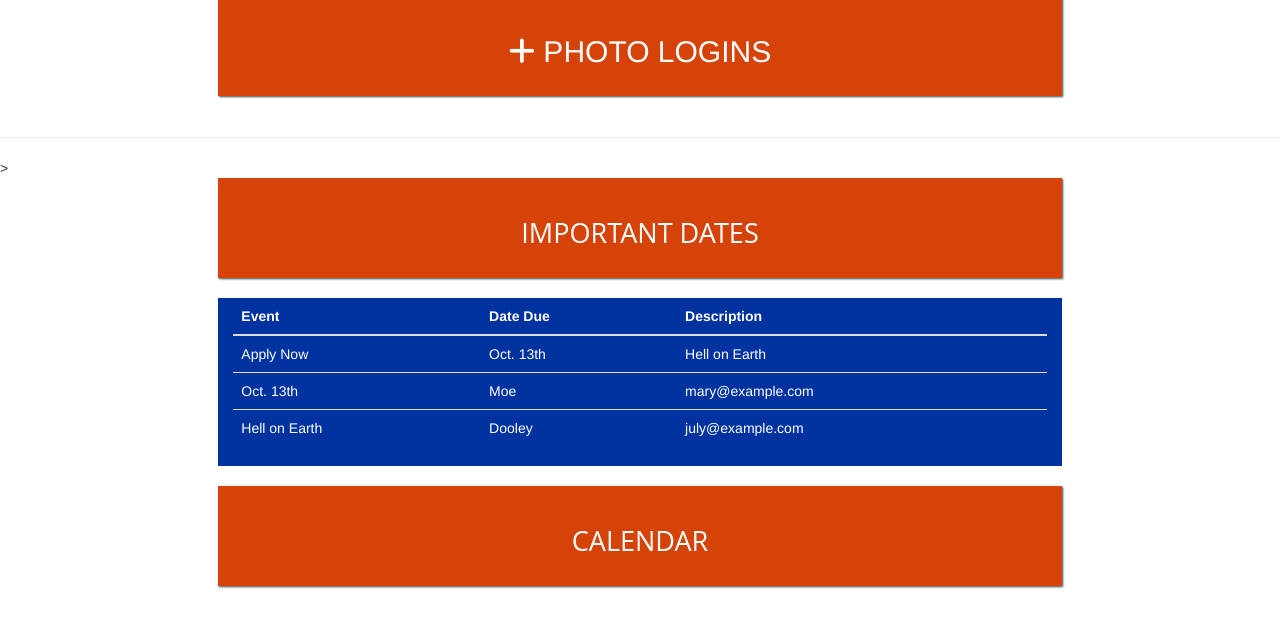
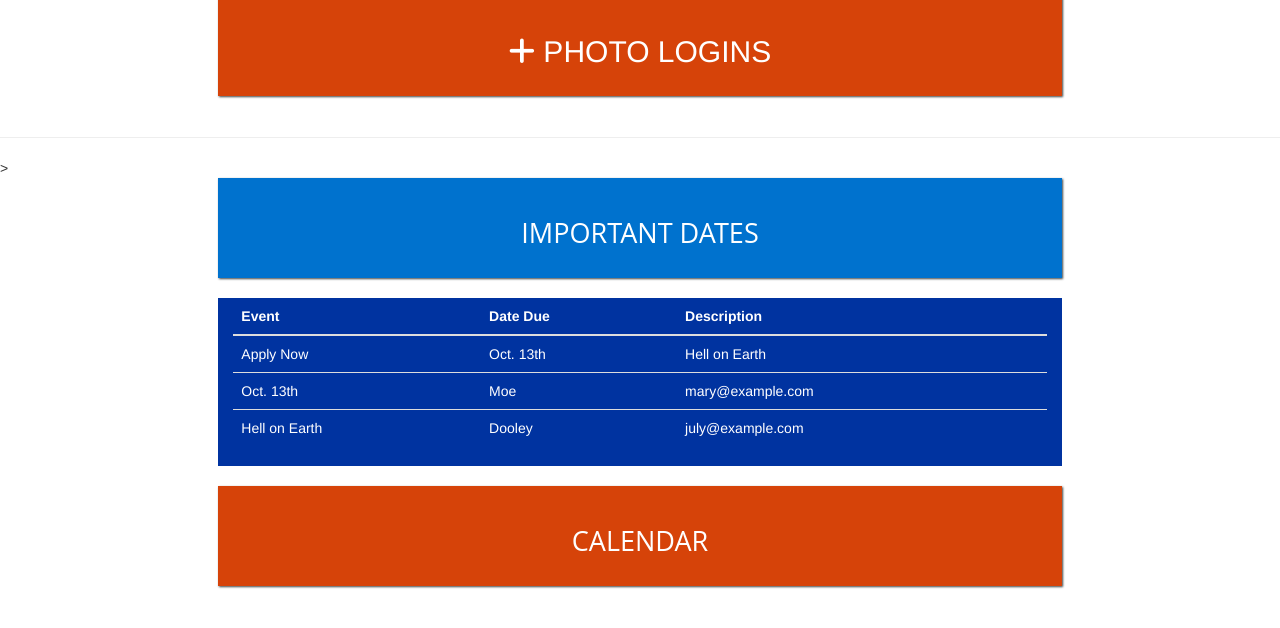
Before and after one commit to TaylorCampbell/The-Extra-Extra-Most-Best-Website, a website: page index.html in a window 1280 px wide. Shown: the part 794-1422 px from the top of the page. Drawn offline with nearby package versions, Linux system fonts and the light colour scheme; grey boxes are pictures that could not be loaded.

Commit message:
Changed Color on Important Dates

```diff
--- a/index.html
+++ b/index.html
@@ -301,7 +301,7 @@
         <a name="dates"></a>
         <div class="col-md-8">
             <a name="photo"></a>
-            <button id="orange"  class="btn btn-block btn-lg"><h2 id="res-text">IMPORTANT DATES</h2></button>
+            <button id="orange" style="background-color: #0072ce;" class="btn btn-block btn-lg"><h2 id="res-text">IMPORTANT DATES</h2></button>
         </div>
         <div class="col-md-2"></div>
     </div>
```
